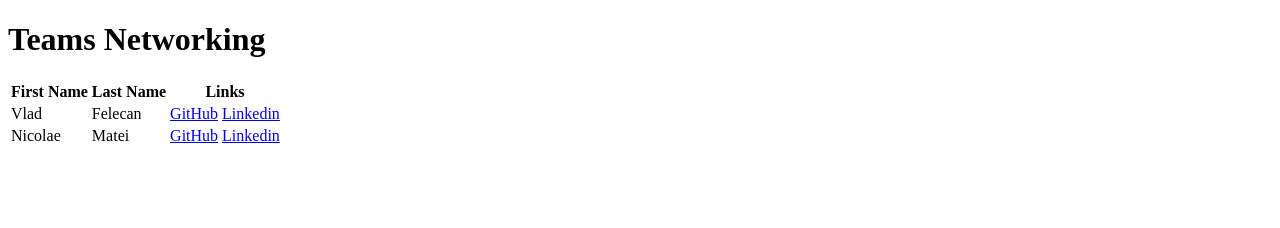
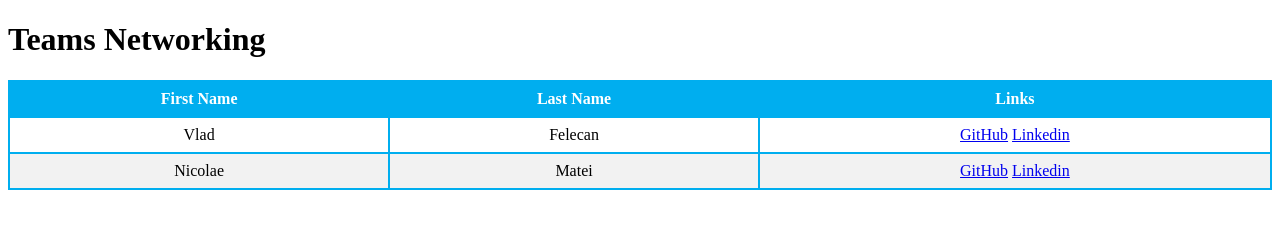
Before and after one commit to felecanvlad/teams-networking, a plain HTML site: page index.html in a window 1280 px wide. Drawn offline with Linux system fonts and the light colour scheme.

Commit message:
add some css for table

```diff
--- a/index.html
+++ b/index.html
@@ -2,6 +2,7 @@
 <html>
     <head>
         <title>Teams Networking</title>
+        <link rel="stylesheet" href="style.css">
     </head>
     <body>
         <header>
--- /dev/null
+++ b/style.css
@@ -0,0 +1,16 @@
+#list {
+    border-collapse: collapse;
+    width: 100%;
+}
+#list th {
+    background-color: #00aeef;
+    color: white;
+}
+#list th, #list td {
+    border: 2px solid #00aeef;
+    text-align: center;
+    padding: 8px;
+}
+#list tr:nth-child(even) {
+    background-color: #f2f2f2;
+}
```
